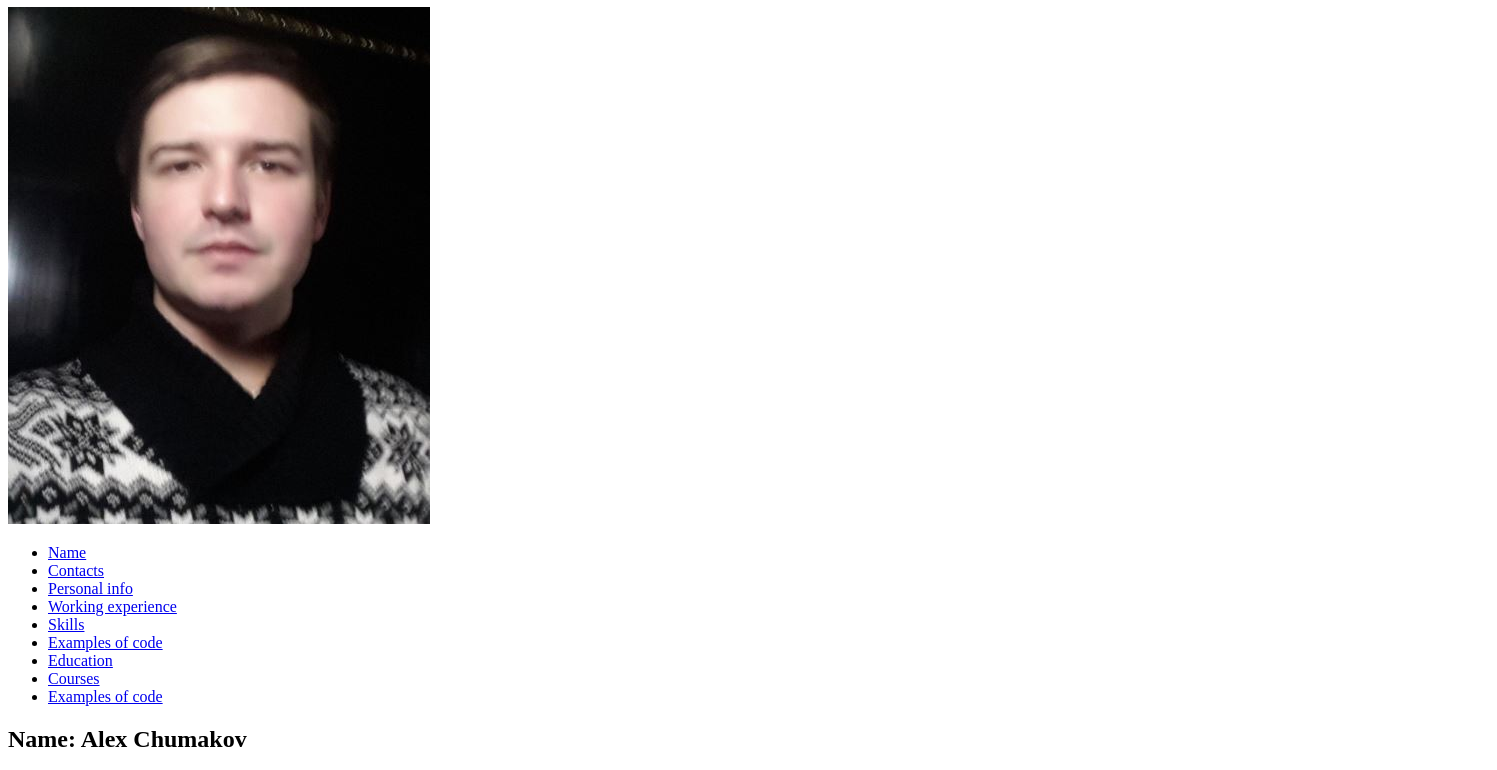
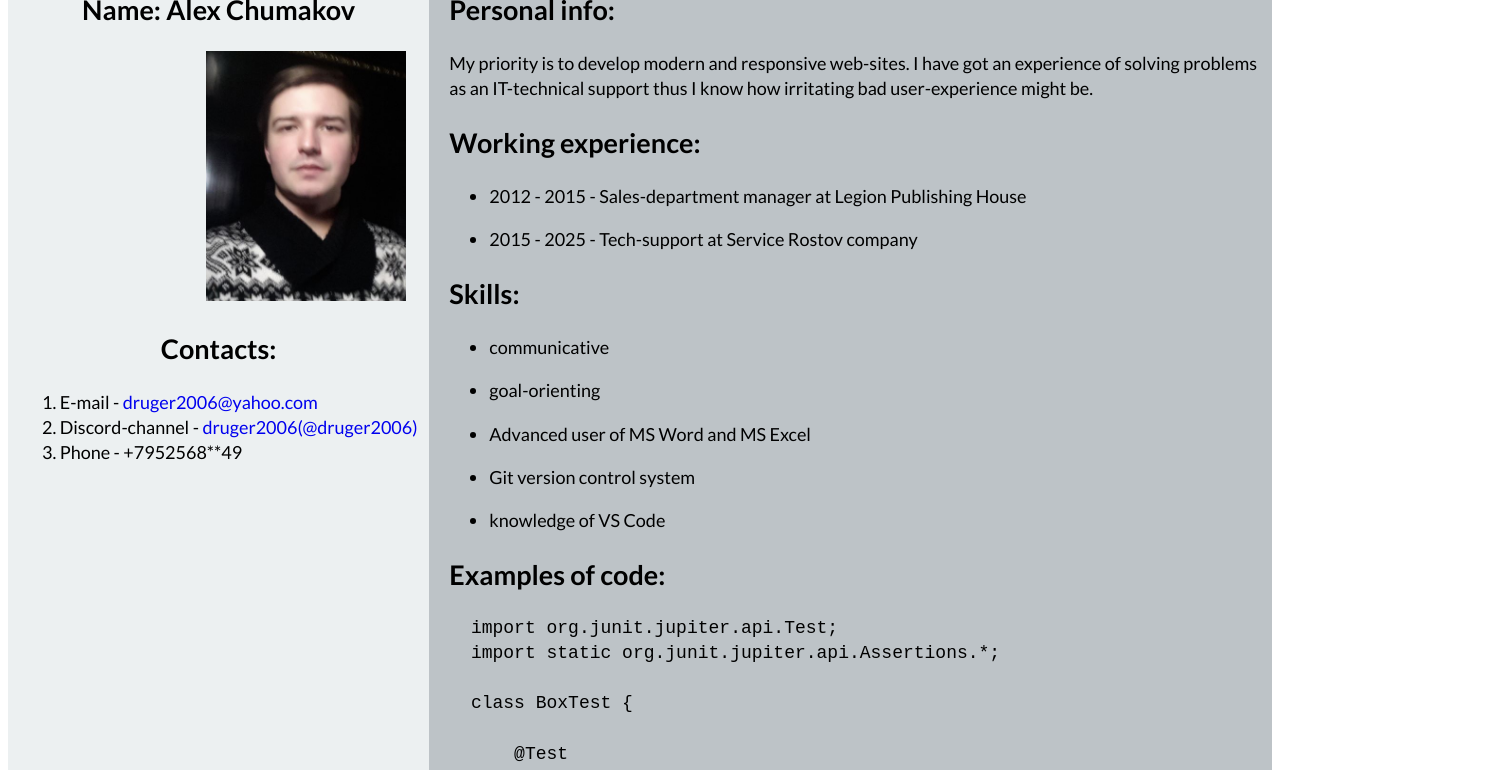
Before and after one commit to druger2006/rsschool-cv, a plain HTML site: page index.html in a window 1280 px wide. Shown: the part 73-843 px from the top of the page, 1497 px wide, since content can reach past the window. Drawn offline with Linux system fonts and the light colour scheme.

Commit message:
feat: add flexbox to elements, add css properties to classes of left and right parts

```diff
--- a/index.html
+++ b/index.html
@@ -11,10 +11,9 @@
   </head>
   <body>
     <header>
-      <h1>CV of Alexey Chumakov</h1>
-      <img src="/author.png" alt="author photo">
+      <div class="nav-part">
         <nav>
-        <ul>
+          <ul class="navigation">
             <li><a href="#name">Name</a></li>
             <li><a href="#contacts">Contacts</a></li>
             <li><a href="#personal-info">Personal info</a></li>
@@ -25,17 +24,22 @@
             <li><a href="#courses">Courses</a></li>
             <li><a href="#code-experience">Examples of code</a></li>
           </ul>
-
       </nav>
+      </div>
     </header>
-    <main>
+    <main class="container">
+      <div class="left">
         <h2 id="name">Name: Alex Chumakov</h2>
+        <img src="/author.png" alt="author photo">
         <h2 id="contacts">Contacts:</h2>
         <ol>
           <li><span>E-mail - <a href="druger2006@yahoo.com">druger2006@yahoo.com</a></span></li>
           <li><span>Discord-channel - </span><a href="https://discordapp.com/users/druger2006(@druger2006)">druger2006(@druger2006)</a></li>
           <li><span>Phone - +7952568**49</span></li>
         </ol>
+      </div>
+      <div class="right">
+        <div class="right-container">
            <h2 id="personal-info">Personal info:</h2>
         <p id="goals">My priority is to develop modern and responsive web-sites. I have got an experience of solving problems as an IT-technical support thus I know how irritating bad user-experience might be.</p>
         <h2 id="experience">Working experience:</h2>
@@ -79,6 +83,8 @@ class BoxTest {
         </ul>
         <h2 id="courses">Courses and futher education:</h2>
         <p>English courses (C1 level)</p>
+        </div>
+      </div>
     </main>
     <footer>
       <h2 id="code-experience">Experience:</h2>
--- a/style.css
+++ b/style.css
@@ -0,0 +1,57 @@
+*,
+*:before,
+*:after {
+  -moz-box-sizing: border-box; -webkit-box-sizing: border-box; box-sizing: border-box;
+ }
+
+ body {
+  font-family: Lato, Arial;
+  font-size: 18px;
+  font-weight:400;
+	line-height:1.4;
+ }
+
+ img {
+  width: 200px;
+  height: 250px;
+  margin-left: 175px;
+ }
+
+.navigation {
+  background-color: #95a5a6;
+  display: flex;
+  flex-direction: row;
+  justify-content: space-between;
+  list-style-type:  none;
+  font-size: 24px;
+  margin-top: 0;
+  margin-bottom: 0;
+}
+
+li a {
+  text-decoration: none;
+}
+
+.container {
+  display: flex;
+  text-align: left;
+}
+
+.left {
+	width:33.33%;
+  align-items: center;
+  justify-items: center;
+  background-color: #ecf0f1;
+}
+
+.right {
+  width:66.66%;
+  background-color: #bdc3c7;
+}
+.right-container {
+  margin-left: 20px;
+}
+
+footer {
+  text-align: center;
+}
```
Lines whose indentation alone changed are shown as unchanged.
